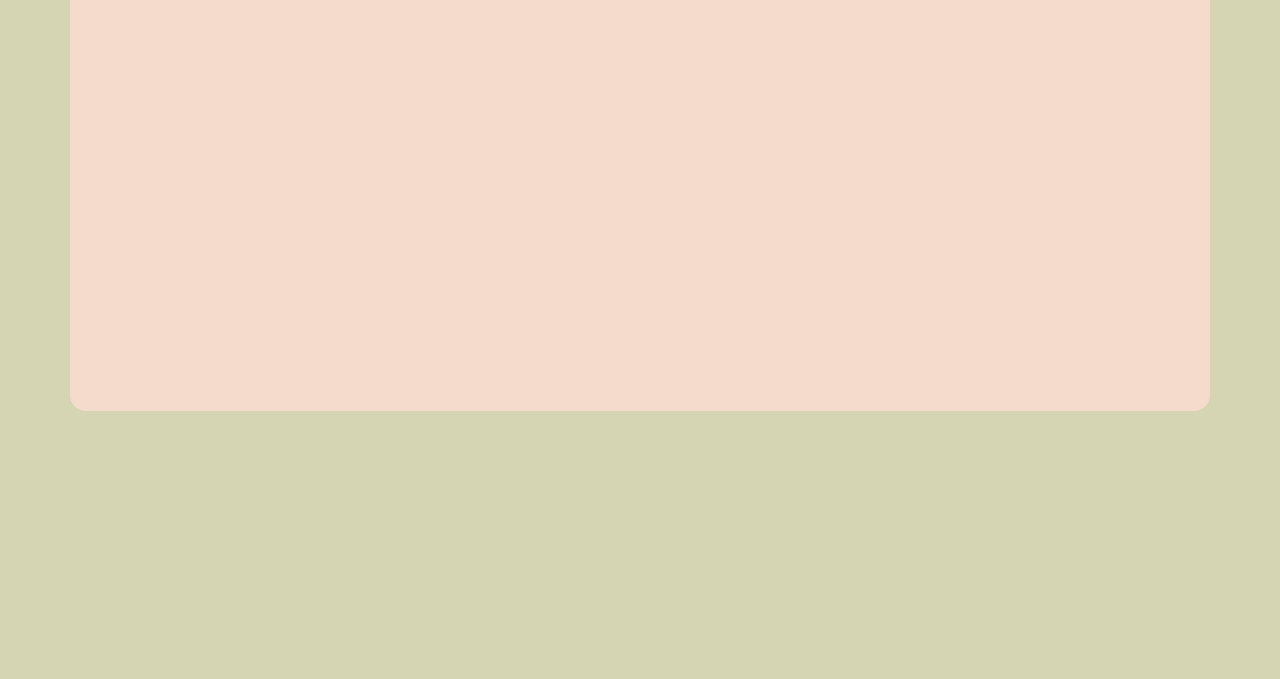
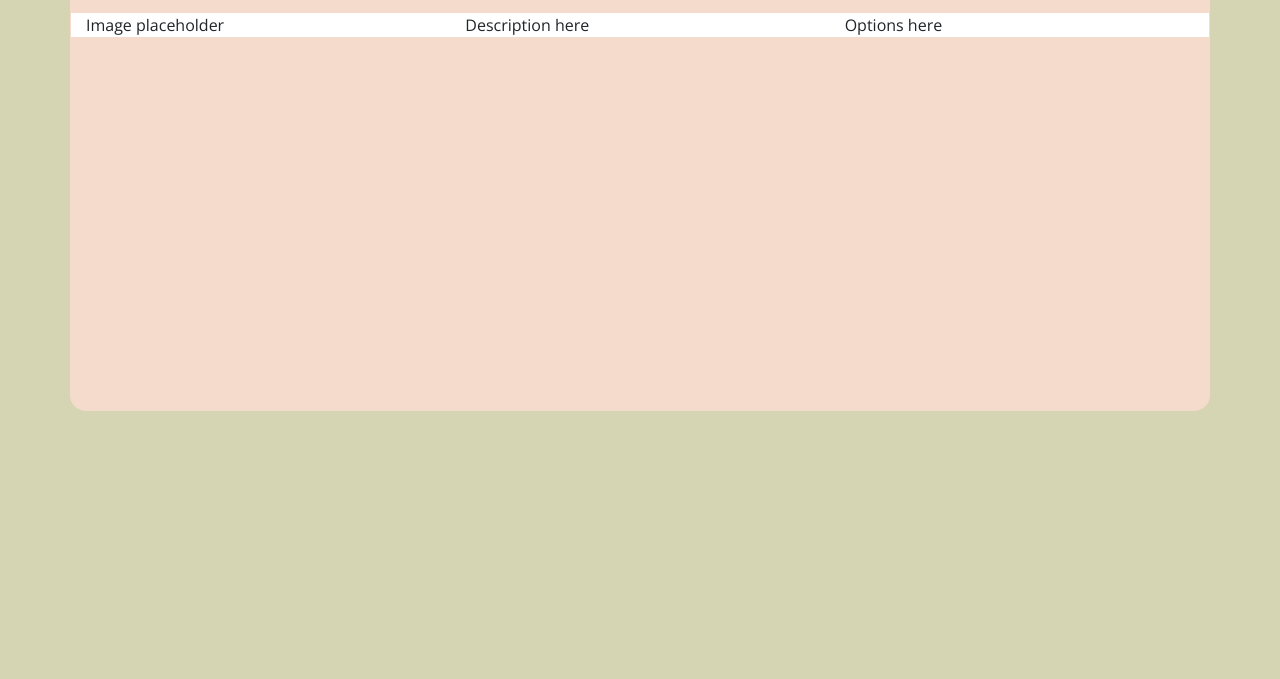
Before and after one commit to GhitaB/simple-app, a plain HTML site: page index.html in a window 1280 px wide. Shown: the part 121-800 px from the top of the page. Drawn offline with nearby package versions, Linux system fonts and the light colour scheme; a web font is replaced by a local one.

Commit message:
Layout: grid system. Use row and col.

```diff
--- a/css/styles.css
+++ b/css/styles.css
@@ -22,6 +22,8 @@
 
 body {
   background: #d6d5b3;
+  font-family: 'Open Sans', sans-serif;
+  font-size: 16px;
 }
 
 div#simple-app-container {
@@ -39,7 +41,6 @@ h1 {
   font-weight: 900;
 }
 
-p {
-  font-family: 'Open Sans', sans-serif;
-  font-size: 16px;
+div.col-sm {
+  background: white;
 }
--- a/index.html
+++ b/index.html
@@ -18,9 +18,25 @@
   <body>
     <div id="simple-app-container" class="container">
       <!-- Content here -->
-      <h1>Simple App</h1>
+      <div class="row">
+        <div class="col">
+          <h1>Simple App</h1>
+          <p>This is a simple demo app.</p>
+        </div>
+      </div>
 
-      <p>This is a simple demo app.</p>
+      <div class="row">
+        <div class="col-sm">
+          Image placeholder
+        </div>
+        <div class="col-sm">
+          Description here
+        </div>
+        <div class="col-sm">
+          Options here
+        </div>
+      </div>
+
     </div>
 
     <!-- Optional JavaScript -->
```
Also changed, not shown: notes.txt.
